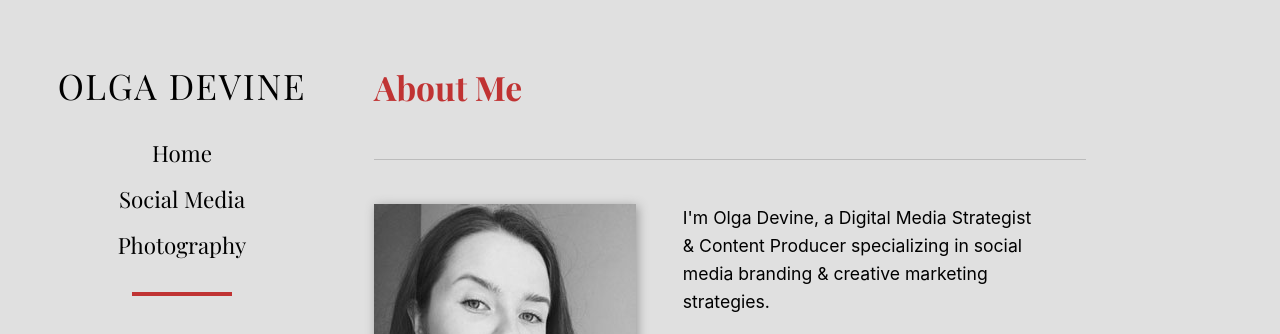
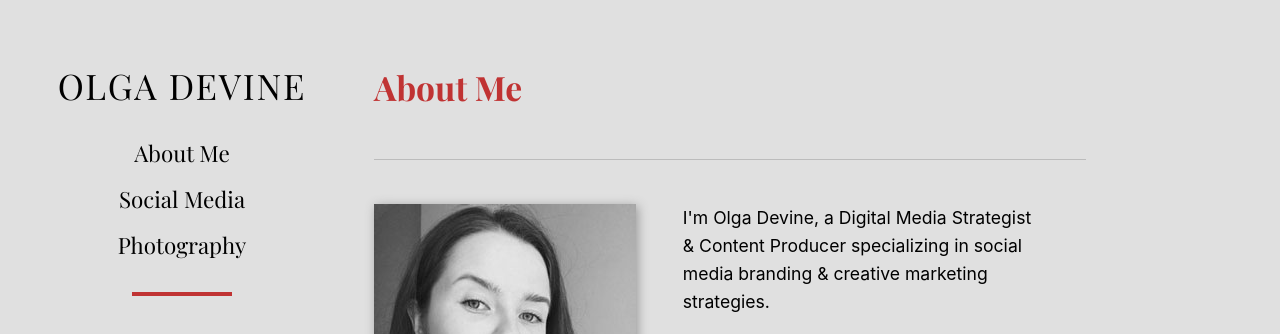
Before and after one commit to olgadevine/olgadevine.github.io, a Jekyll site: the page built from index.html, in a window 1280 px wide. Shown: the top 334 px of the page. Built offline with Jekyll 4.4.1, drawn with Linux system fonts in a browser that asks for light colours; nearby versions of some CDN libraries.

Commit message:
Change 'home' to 'about me'

```diff
--- a/_layouts/default.html
+++ b/_layouts/default.html
@@ -36,7 +36,7 @@
             </h1>
             <nav id="site-nav">
                 <ul>
-                    <li><a href="{{ site.url }}" title="Home">Home</a></li>
+                    <li><a href="{{ site.url }}" title="Home">About Me</a></li>
                     <!-- <li><a href="{{ site.url }}/portfolio/" title="Portfolio">Portfolio</a></li> -->
                     <!-- <li><a href="{{ site.url }}/blog/" title="Blog">Blog</a></li> -->
                     <!-- <li><a href="{{ site.url }}/contact/" title="Contact">Contact</a></li> -->
```
